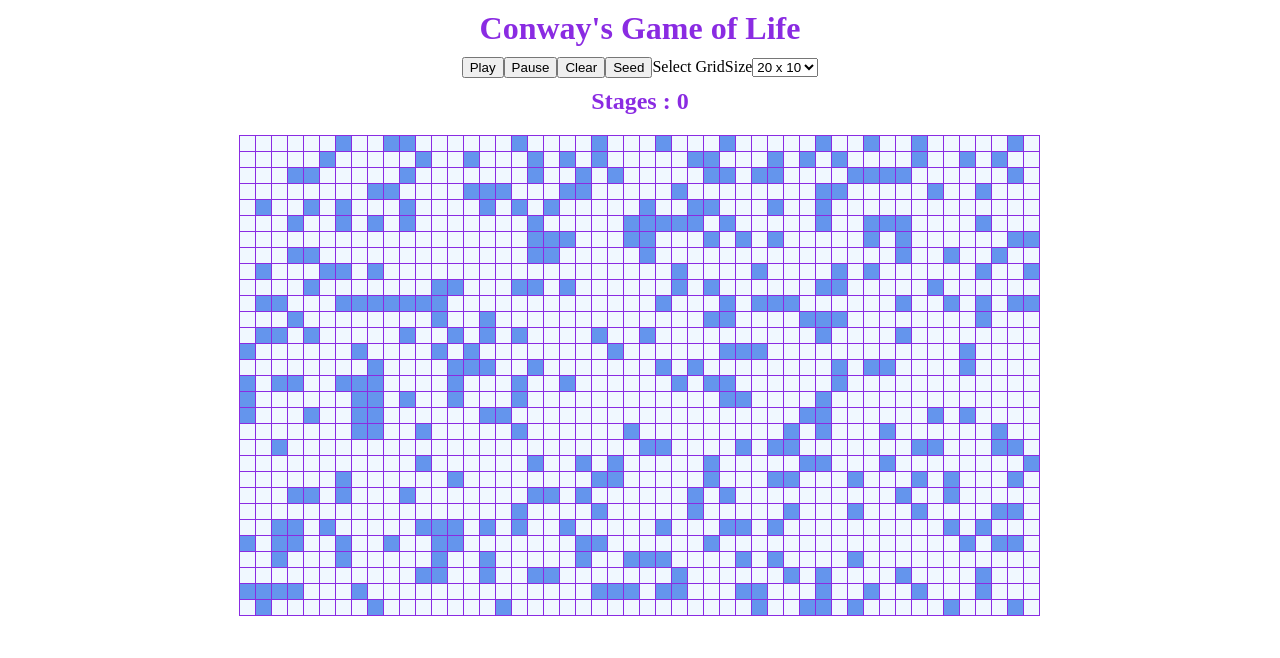
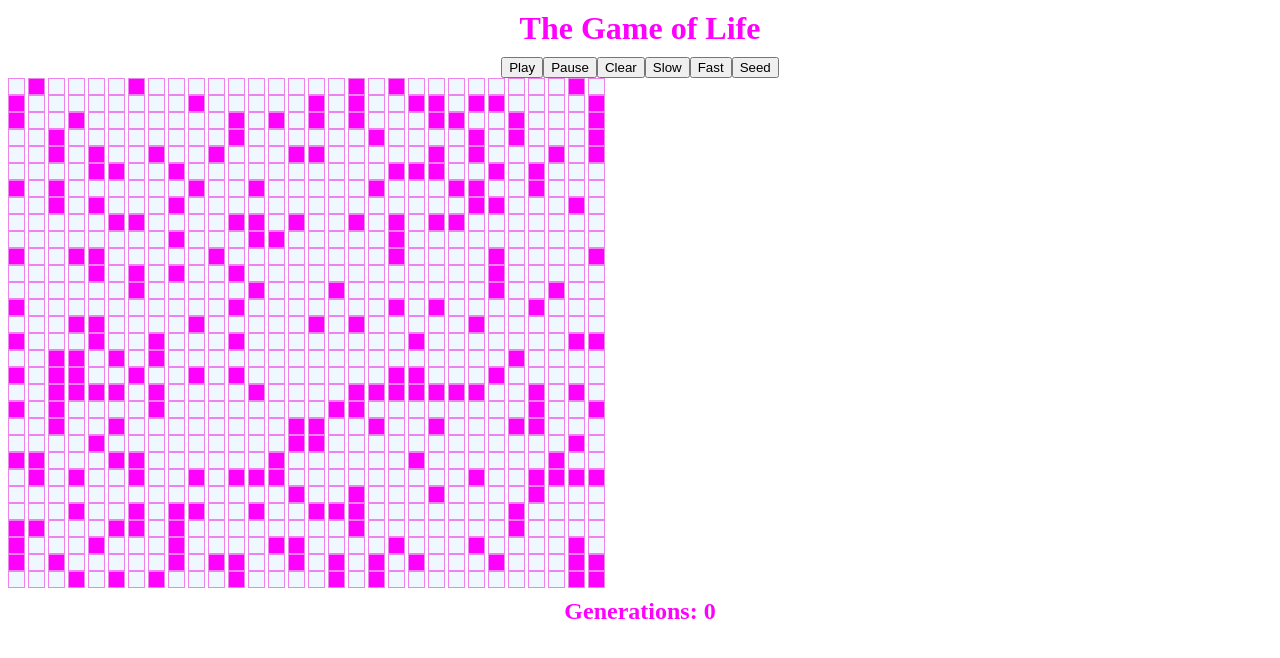
Before and after one commit to jayaramsivaramannair/Game_Of_Life, a React app: page / in a window 1280 px wide. Shown: the top 658 px of the page. Built offline with nearby package versions, Linux system fonts and the light colour scheme.

Commit message:
Fixed an error with deep copying an array

```diff
--- a/index.css
+++ b/index.css
@@ -1,10 +1,8 @@
+
 .box {
-    display: inline-block;
-    border: 1px solid blueviolet;
+  border: 1px solid violet;
   width: 15px;
   height: 15px;
-    margin-left: -1px;
-    margin-bottom: -1px;
   }
 
 .off {
@@ -12,11 +10,11 @@
 }
 
 .on {
-    background-color: cornflowerblue;
+  background-color: magenta;
 }
 
 .box:hover {
-    background: yellowgreen;
+  background: coral;
 }
 
 .center {
@@ -25,18 +23,8 @@
   margin-top: 10px;
 }
 
-  .grid {
-    width: 150px;
-    line-height: 0;
-    margin: auto;
-    /*
-    box-shadow: 0px 0px 20px white;
-    */
-    margin-top: 20px;
-  }
-
 h1, h2, h3, h4 {
-    color: blueviolet;
+  color: magenta;
   margin: auto;
   text-align: center;
   width: 50%;
@@ -44,7 +32,5 @@
 }
 
 h4 {
-
   margin-top: 0px;
-
 }
--- a/src/App.js
+++ b/src/App.js
@@ -1,74 +1,99 @@
 import React from 'react';
 import ReactDOM from 'react-dom';
 import '../index.css'
+import Box from './components/Box.js'
 import Grid from './components/Grid.js'
 import Buttons from './components/Buttons.js'
 
+const deepCopy = (arr) => {
+    let copy = [];
+    arr.forEach(elem => {
+        if (Array.isArray(elem)) {
+            //Recursive Call
+            copy.push(deepCopy(elem))
+        } else {
+            copy.push(elem)
+        }
+    })
+
+    return copy
+}
+
 class App extends React.Component {
     constructor() {
-        super()
+        super();
         this.speed = 100;
         this.rows = 30;
-        this.cols = 50;
+        this.cols = 30;
+
         this.state = {
             generations: 0,
-            //Creates an array with a length of 30 where each of those rows will
-            // be filled with cols of size 50
-            initialGrid: Array(this.rows).fill().map(() => Array(this.cols).fill(false))
-        }
+            gridFull: Array(this.rows)
+                .fill()
+                .map(() => Array(this.cols).fill(false))
+        };
+    }
+
+    componentDidMount() {
+        this.seed();
     }
 
     selectBox = (row, col) => {
-        const gridCopy = [...this.state.initialGrid]
-        //Creates a copy of the grid and updates the grid based on selection
-        gridCopy[row][col] = !gridCopy[row][col]
-        this.setState({
-            initialGrid: gridCopy
-        })
-    }
+        const gridCopy = [...this.state.gridFull]
 
-
-
-    seed = () => {
-        console.log('SEED RAN')
-        const gridCopy = [...this.state.initialGrid];
         for (let i = 0; i < this.rows; i++) {
             for (let j = 0; j < this.cols; j++) {
-                //If the random number turns out be 1
-                if (Math.floor(Math.random() * 4) === 1) {
-                    gridCopy[i][j] = true;
+                if (i === row && j === col) {
+                    gridCopy[row][col] = !gridCopy[i][j]
+                    console.log(gridCopy[i][j])
+                    console.log(row, col)
                 }
             }
         }
-        this.setState({
-            initialGrid: gridCopy
-        })
-    }
 
+        this.setState({ ...this.state, gridFull: gridCopy });
+    };
 
+    seed = () => {
+        const gridFull = this.state.gridFull.map(rowArr =>
+            rowArr.map(() => Math.floor(Math.random() * 4) === 1)
+        );
+        this.setState(() => ({ gridFull }));
+    };
 
     playButton = () => {
-        //Cancels the previous timer and starts again
-        clearInterval(this.intervalId)
-        //This will run the play function every 100 ms
-        this.intervalId = setInterval(this.play, this.speed)
-    }
+        clearInterval(this.intervalId);
+        this.intervalId = setInterval(this.play, this.speed);
+    };
 
     pauseButton = () => {
-        clearInterval(this.intervalId)
-    }
+        clearInterval(this.intervalId);
+    };
+
+    slow = () => {
+        this.speed = 1000;
+        this.playButton();
+    };
+
+    fast = () => {
+        this.speed = 100;
+        this.playButton();
+    };
 
     clear = () => {
-        let grid = Array(this.rows).fill().map(() => Array(this.cols).fill(false))
+        const gridFull = Array(this.rows)
+            .fill()
+            .map(() => Array(this.cols).fill(false));
 
-        this.setState({
-            initialGrid: grid,
-            generations: 0,
-        })
-        clearInterval(this.intervalId)
-    }
+        clearInterval(this.intervalId);
 
-    gridSize = (size) => {
+        this.setState(() => ({
+            gridFull,
+            generations: 0
+        }));
+    };
+
+    gridSize = size => {
         switch (size) {
             case "1":
                 this.cols = 20;
@@ -82,121 +107,60 @@ class App extends React.Component {
                 this.cols = 70;
                 this.rows = 50;
         }
-        this.clear()
-    }
+        this.clear();
+    };
+
     play = () => {
-        let g = this.state.initialGrid
-        let g2 = [...this.state.initialGrid]
+        const g = this.state.gridFull;
+        //spread operator cannot be used to clone an array instead the Array.from method must be used
+        //spread operator does not work when we are trying to clone a nested array
+        // Ref: https://www.samanthaming.com/tidbits/35-es6-way-to-clone-an-array/
+        // Ref: https://medium.com/@ziyoshams/deep-copying-javascript-arrays-4d5fc45a6e3e
+        //let g2 = arrayClone(this.state.gridFull);
+        const g2 = deepCopy(this.state.gridFull)
 
         for (let i = 0; i < this.rows; i++) {
             for (let j = 0; j < this.cols; j++) {
-                //Count is incremented based on live neighbors
                 let count = 0;
-
-                if (i > 0) {
-                    //Neighbor right above the current cell
-                    if (g[i - 1][j]) {
-                        count++;
-                    }
-                }
-
-                if (i > 0 && j > 0) {
-                    //diagonal upper left neighbor
-                    if (g[i - 1][j - 1]) {
-                        count++;
-                    }
-                }
-
-                if (i > 0 && j < this.cols - 1) {
-                    //diagonal upper right neighbor
-                    if (g[i - 1][j + 1]) {
-                        count++;
-                    }
-                }
-
-                if (j < this.cols - 1) {
-                    //neighbor on the exact right
-                    if (g[i][j + 1]) {
-                        count++;
-                    }
-                }
-
-                if (j > 0) {
-                    //neighbor on the exact left
-                    if (g[i][j - 1]) {
-                        count++;
-                    }
-                }
-
-                if (i < this.rows - 1) {
-                    //Neighbor right below the current cell
-                    if (g[i + 1][j]) {
-                        count++;
-                    }
-                }
-
-                if (i < this.rows - 1 && j > 0) {
-                    //Neighbor on the diagonal bottom left
-                    if (g[i + 1][j - 1]) {
-                        count++;
-                    }
-                }
-
-                if (i < this.rows - 1 && this.cols - 1) {
-                    //Neighbor on the diagonal bottom right
-                    if (g[i + 1][j + 1]) {
-                        count++;
-                    }
-                }
-
-                //If the current cell is alive and it is surrounded by
-                // either less than 2 neighbors or more than 2 neighbors
-                // the current cell will die because of underpopulation or overpopulation
-                if (g[i][j] && (count < 2 || count > 3)) {
-                    g2[i][j] = false;
-                }
-
-                //If the current cell is dead and it is surrounded by exactly
-                // 3 neighbors then the current cell will become alive
-                if (!g[i][j] && count === 3) {
-                    g2[i][j] = true;
-                }
-
+                if (i > 0) if (g[i - 1][j]) count++;
+                if (i > 0 && j > 0) if (g[i - 1][j - 1]) count++;
+                if (i > 0 && j < this.cols - 1) if (g[i - 1][j + 1]) count++;
+                if (j < this.cols - 1) if (g[i][j + 1]) count++;
+                if (j > 0) if (g[i][j - 1]) count++;
+                if (i < this.rows - 1) if (g[i + 1][j]) count++;
+                if (i < this.rows - 1 && j > 0) if (g[i + 1][j - 1]) count++;
+                if (i < this.rows - 1 && this.cols - 1) if (g[i + 1][j + 1]) count++;
+                if (g[i][j] && (count < 2 || count > 3)) g2[i][j] = false;
+                if (!g[i][j] && count === 3) g2[i][j] = true;
             }
         }
-
         this.setState({
-            initialGrid: g2,
+            gridFull: g2,
             generations: this.state.generations + 1
-
-        })
-    }
-
-    componentDidMount() {
-        console.log("Component Mounted")
-        this.seed()
-    }
+        });
+    };
 
     render() {
         return (
             <div>
-                <h1>Conway's Game of Life</h1>
+                <h1>The Game of Life</h1>
                 <Buttons
                     playButton={this.playButton}
                     pauseButton={this.pauseButton}
+                    slow={this.slow}
+                    fast={this.fast}
                     clear={this.clear}
                     seed={this.seed}
-                    gridSize={this.gridSize}
                 />
-                <h2>Stages : {this.state.generations}</h2>
                 <Grid
-                    initialGrid={this.state.initialGrid}
+                    gridFull={this.state.gridFull}
                     rows={this.rows}
                     cols={this.cols}
                     selectBox={this.selectBox}
                 />
+                <h2>Generations: {this.state.generations}</h2>
             </div>
-        )
+        );
     }
 }
 
--- a/src/components/Box.js
+++ b/src/components/Box.js
@@ -1,15 +1,19 @@
 import React from 'react';
 
-const Box = ({ boxClass, boxId, row, col, boxSelection }) => {
+const Box = ({ row, col, onBoxSelection, boxClass, id }) => {
+    const selectBox = () => {
+        console.log('box clicked')
+        onBoxSelection(row, col);
+    };
 
     return (
         <div
             className={boxClass}
-            id={boxId}
-            onClick={() => { boxSelection(row, col) }}
+            id={id}
+            onClick={selectBox}
+
         />
-    )
-
+    );
 }
 
 export default Box;
--- a/src/components/Buttons.js
+++ b/src/components/Buttons.js
@@ -1,11 +1,6 @@
 import React from 'react'
 
-const Buttons = ({ playButton, pauseButton, clear, seed, gridSize }) => {
-
-    const handleSelect = (evt) => {
-        gridSize(evt.target.value)
-    }
-
+const Buttons = ({ playButton, pauseButton, clear, slow, fast, seed }) => {
     return (
         <div className="center">
             <button onClick={playButton}>
@@ -17,17 +12,18 @@ const Buttons = ({ playButton, pauseButton, clear, seed, gridSize }) => {
             <button onClick={clear}>
                 Clear
             </button>
+            <button onClick={slow}>
+                Slow
+            </button>
+            <button onClick={fast}>
+                Fast
+            </button>
             <button onClick={seed}>
                 Seed
             </button>
-            <label>Select GridSize</label>
-            <select onChange={handleSelect}>
-                <option value="1">20 x 10</option>
-                <option value="2">50 x 30</option>
-                <option value="3">70 x 50</option>
-            </select>
         </div>
-    )
+    );
 }
 
+
 export default Buttons;
--- a/src/components/Grid.js
+++ b/src/components/Grid.js
@@ -1,35 +1,32 @@
 import React from 'react'
 import Box from './Box.js'
 
-const Grid = ({ rows, cols, initialGrid, selectBox }) => {
-    const width = cols * 16
-    const rowsArr = []
-    let boxClass = ""
+const Grid = ({ gridFull, selectBox, cols }) => {
+    let boxClass = "";
+    const rowsArr = gridFull.map((rowArr, rowIdx) =>
+        rowArr.map((item, colIdx) => {
+            const boxId = `${rowIdx}_${colIdx}`;
+            boxClass = gridFull[rowIdx][colIdx] ? "box on" : "box off";
 
-    for (let i = 0; i < rows; i++) {
-        for (let j = 0; j < cols; j++) {
-            let boxId = i + "_" + j
-            boxClass = initialGrid[i][j] ? "box on" : "box off"
-
-            rowsArr.push(
+            return (
                 <Box
                     boxClass={boxClass}
                     key={boxId}
                     boxId={boxId}
-                    row={i}
-                    col={j}
-                    boxSelection={selectBox}
+                    row={rowIdx}
+                    col={colIdx}
+                    onBoxSelection={selectBox}
                 />
-            )
-        }
-    }
+            );
+        })
+    );
+
     return (
-        <div className="grid" style={{ width: width }}>
+        <div style={{ display: 'grid', gridTemplateColumns: `repeat(${cols}, 20px)` }}>
             {rowsArr}
         </div>
-    )
-
-}
+    );
+};
 
 
 export default Grid;
```
Lines whose indentation alone changed are shown as unchanged.
